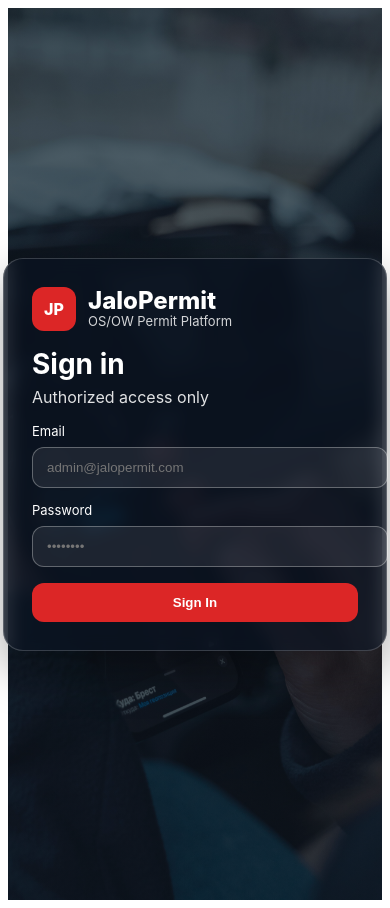
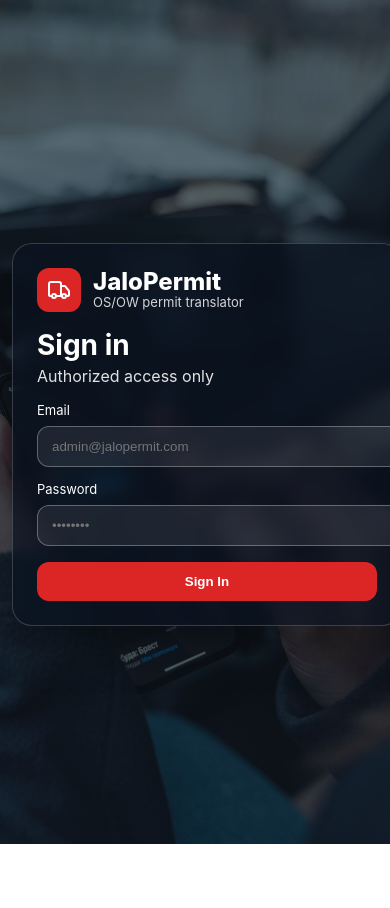
Before and after one commit to JaloPermit/jalopermit-web, a Next.js app: page / in a window 390 px wide. After the commit the page ends 844 px from the top, so only its background shows below. Built offline with nearby package versions, Linux system fonts and the light colour scheme; no server answers.

Commit message:
feat(ui/auth): responsive no-scroll hero login with backend auth integration

```diff
--- a/src/app/layout.tsx
+++ b/src/app/layout.tsx
@@ -6,7 +6,7 @@ export const metadata = {
 export default function RootLayout({ children }: { children: React.ReactNode }) {
   return (
     <html lang="en">
-      <body>{children}</body>
+      <body style={{ margin: 0, padding: 0 }}>{children}</body>
     </html>
   );
 }
--- a/src/app/page.tsx
+++ b/src/app/page.tsx
@@ -2,113 +2,68 @@
 
 import { useState } from 'react'
 
-const HARD_CODED_USER = {
-  email: 'admin@jalopermit.com',
-  password: 'Jalo@1234',
-  name: 'Jalo Admin',
-}
+const API_BASE = process.env.NEXT_PUBLIC_API_BASE_URL || 'https://jalopermit-api-dev.onrender.com'
 
 export default function Home() {
   const [email, setEmail] = useState('')
   const [password, setPassword] = useState('')
   const [error, setError] = useState('')
+  const [loading, setLoading] = useState(false)
   const [user, setUser] = useState<null | { name: string; email: string }>(null)
 
-  const onSubmit = (e: React.FormEvent) => {
+  const onSubmit = async (e: React.FormEvent) => {
     e.preventDefault()
     setError('')
-
-    // Simulated DB lookup (single seeded user)
-    if (
-      email.trim().toLowerCase() === HARD_CODED_USER.email &&
-      password === HARD_CODED_USER.password
-    ) {
-      setUser({ name: HARD_CODED_USER.name, email: HARD_CODED_USER.email })
-      return
+    setLoading(true)
+    try {
+      const res = await fetch(`${API_BASE}/auth/signin`, {
+        method: 'POST',
+        headers: { 'Content-Type': 'application/json' },
+        body: JSON.stringify({ email, password }),
+      })
+      const data = await res.json()
+      if (!res.ok) throw new Error(data?.error || 'Login failed')
+      setUser(data.user)
+    } catch (err) {
+      setError(err instanceof Error ? err.message : 'Invalid credentials')
+    } finally {
+      setLoading(false)
     }
-
-    setError('Invalid credentials')
   }
 
   return (
-    <main
-      style={{
-        minHeight: '100vh',
-        backgroundImage:
-          "linear-gradient(rgba(8,16,30,.62), rgba(8,16,30,.62)), url('/hero-bg.jpg')",
-        backgroundSize: 'cover',
-        backgroundPosition: 'center',
-        color: '#fff',
-        fontFamily: 'Inter, system-ui, sans-serif',
-        display: 'grid',
-        placeItems: 'center',
-        padding: 24,
-      }}
-    >
-      <div
-        style={{
-          width: 'min(440px, 100%)',
-          borderRadius: 20,
-          padding: 28,
-          background: 'rgba(11,18,32,0.72)',
-          border: '1px solid rgba(255,255,255,0.18)',
-          backdropFilter: 'blur(8px)',
-          boxShadow: '0 18px 45px rgba(0,0,0,.35)',
-        }}
-      >
+    <main style={mainStyle}>
+      <section style={heroStyle}>
+        <div style={panelWrapStyle}>
+          <div style={panelStyle}>
             <div style={{ display: 'flex', alignItems: 'center', gap: 12, marginBottom: 16 }}>
-          <div
-            style={{
-              width: 44,
-              height: 44,
-              borderRadius: 12,
-              background: '#dc2626',
-              display: 'grid',
-              placeItems: 'center',
-              fontWeight: 800,
-            }}
-          >
-            JP
-          </div>
+              <span style={iconBoxStyle}>
+                <svg xmlns="http://www.w3.org/2000/svg" width="24" height="24" viewBox="0 0 24 24" fill="none" stroke="currentColor" strokeWidth="2" strokeLinecap="round" strokeLinejoin="round" style={{ width: 24, height: 24 }}>
+                  <path d="M14 18V6a2 2 0 0 0-2-2H4a2 2 0 0 0-2 2v11a1 1 0 0 0 1 1h2"/>
+                  <path d="M15 18H9"/>
+                  <path d="M19 18h2a1 1 0 0 0 1-1v-3.65a1 1 0 0 0-.22-.624l-3.48-4.35A1 1 0 0 0 17.52 8H14"/>
+                  <circle cx="17" cy="18" r="2"/>
+                  <circle cx="7" cy="18" r="2"/>
+                </svg>
+              </span>
               <div>
                 <div style={{ fontSize: 24, fontWeight: 800, lineHeight: 1 }}>JaloPermit</div>
-            <div style={{ opacity: 0.82, fontSize: 13 }}>OS/OW Permit Platform</div>
+                <div style={{ opacity: 0.82, fontSize: 13 }}>OS/OW permit translator</div>
               </div>
             </div>
 
             {!user ? (
               <>
-            <h1 style={{ margin: '4px 0 6px', fontSize: 28 }}>Sign in</h1>
+                <h1 style={{ margin: '2px 0 4px', fontSize: 28 }}>Sign in</h1>
                 <p style={{ marginTop: 0, opacity: 0.88 }}>Authorized access only</p>
 
                 <form onSubmit={onSubmit}>
-              <label style={{ display: 'block', marginBottom: 8, fontSize: 13 }}>Email</label>
-              <input
-                value={email}
-                onChange={(e) => setEmail(e.target.value)}
-                type="email"
-                required
-                style={inputStyle}
-                placeholder="admin@jalopermit.com"
-              />
-
-              <label style={{ display: 'block', marginBottom: 8, marginTop: 14, fontSize: 13 }}>
-                Password
-              </label>
-              <input
-                value={password}
-                onChange={(e) => setPassword(e.target.value)}
-                type="password"
-                required
-                style={inputStyle}
-                placeholder="••••••••"
-              />
-
-              {error && <p style={{ color: '#fda4af', marginTop: 12 }}>{error}</p>}
-
-              <button type="submit" style={btnStyle}>
-                Sign In
-              </button>
+                  <label style={labelStyle}>Email</label>
+                  <input value={email} onChange={(e) => setEmail(e.target.value)} type="email" required style={inputStyle} placeholder="admin@jalopermit.com" />
+                  <label style={{ ...labelStyle, marginTop: 14 }}>Password</label>
+                  <input value={password} onChange={(e) => setPassword(e.target.value)} type="password" required style={inputStyle} placeholder="••••••••" />
+                  {error && <p style={{ color: '#fecaca', marginTop: 12 }}>{error}</p>}
+                  <button type="submit" style={btnStyle} disabled={loading}>{loading ? 'Signing in...' : 'Sign In'}</button>
                 </form>
               </>
             ) : (
@@ -118,28 +73,21 @@ export default function Home() {
               </div>
             )}
           </div>
+        </div>
+      </section>
     </main>
   )
 }
 
-const inputStyle: React.CSSProperties = {
-  width: '100%',
-  padding: '12px 14px',
-  borderRadius: 12,
-  border: '1px solid rgba(255,255,255,0.3)',
-  background: 'rgba(255,255,255,0.08)',
-  color: '#fff',
-  outline: 'none',
+const mainStyle: React.CSSProperties = { width: '100vw', height: '100vh', overflow: 'hidden', margin: 0 }
+const heroStyle: React.CSSProperties = {
+  width: '100%', height: '100%',
+  backgroundImage: "linear-gradient(rgba(8,16,30,.55), rgba(8,16,30,.55)), url('/hero-bg.jpg')",
+  backgroundSize: 'cover', backgroundPosition: 'center', color: '#fff', fontFamily: 'Inter, system-ui, sans-serif',
 }
-
-const btnStyle: React.CSSProperties = {
-  marginTop: 16,
-  width: '100%',
-  padding: '12px 14px',
-  border: 'none',
-  borderRadius: 12,
-  background: '#dc2626',
-  color: '#fff',
-  fontWeight: 700,
-  cursor: 'pointer',
-}
+const panelWrapStyle: React.CSSProperties = { width: '100%', height: '100%', display: 'flex', justifyContent: 'flex-end', alignItems: 'center', padding: 'clamp(12px, 3vw, 42px)' }
+const panelStyle: React.CSSProperties = { width: 'min(430px, 100%)', borderRadius: 20, padding: 24, background: 'rgba(11,18,32,0.72)', border: '1px solid rgba(255,255,255,0.18)', backdropFilter: 'blur(8px)', boxShadow: '0 18px 45px rgba(0,0,0,.35)' }
+const iconBoxStyle: React.CSSProperties = { width: 44, height: 44, borderRadius: 12, background: '#dc2626', display: 'grid', placeItems: 'center', color: '#fff' }
+const labelStyle: React.CSSProperties = { display: 'block', marginBottom: 8, fontSize: 13 }
+const inputStyle: React.CSSProperties = { width: '100%', padding: '12px 14px', borderRadius: 12, border: '1px solid rgba(255,255,255,0.3)', background: 'rgba(255,255,255,0.08)', color: '#fff', outline: 'none' }
+const btnStyle: React.CSSProperties = { marginTop: 16, width: '100%', padding: '12px 14px', border: 'none', borderRadius: 12, background: '#dc2626', color: '#fff', fontWeight: 700, cursor: 'pointer' }
```
Also changed, not shown: tsconfig.json (added, +34 -0 lines). Lines whose indentation alone changed are shown as unchanged.
